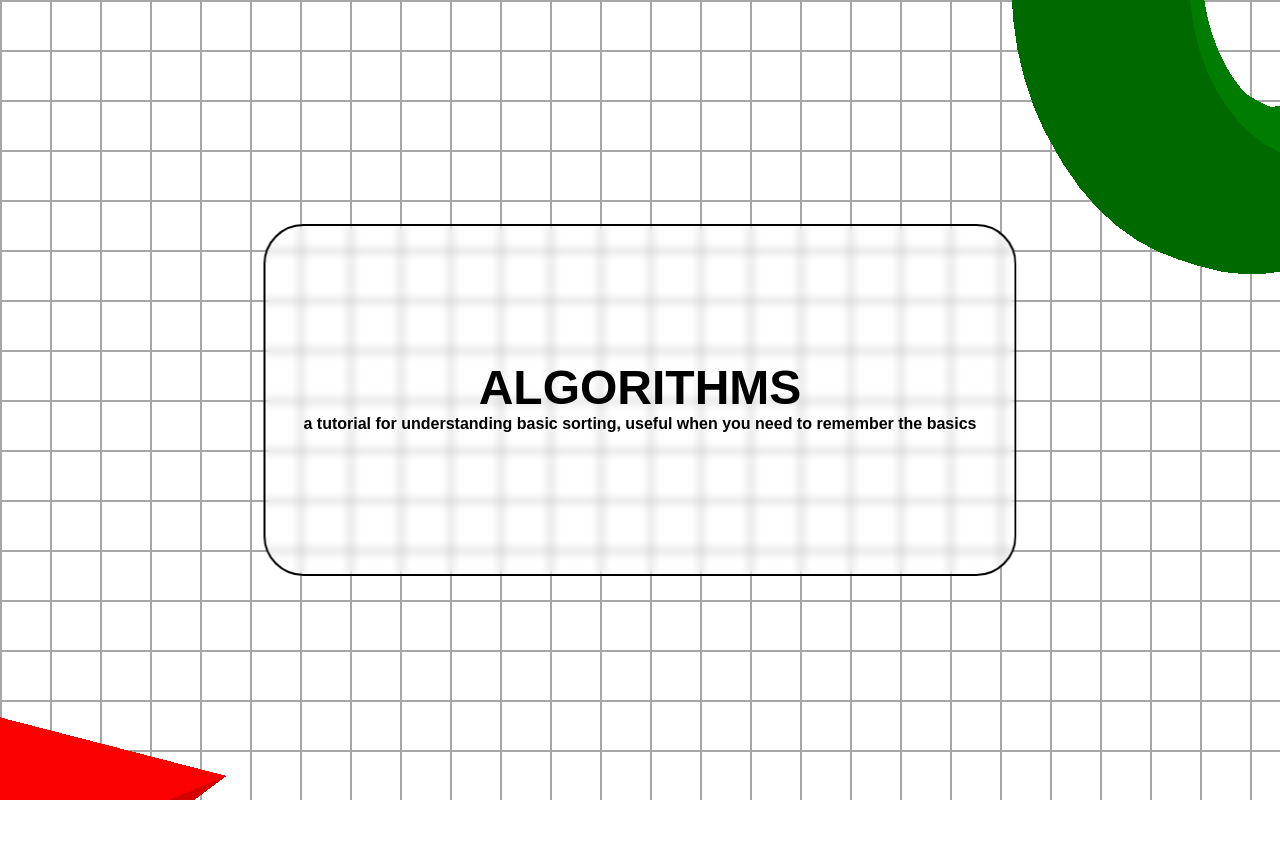
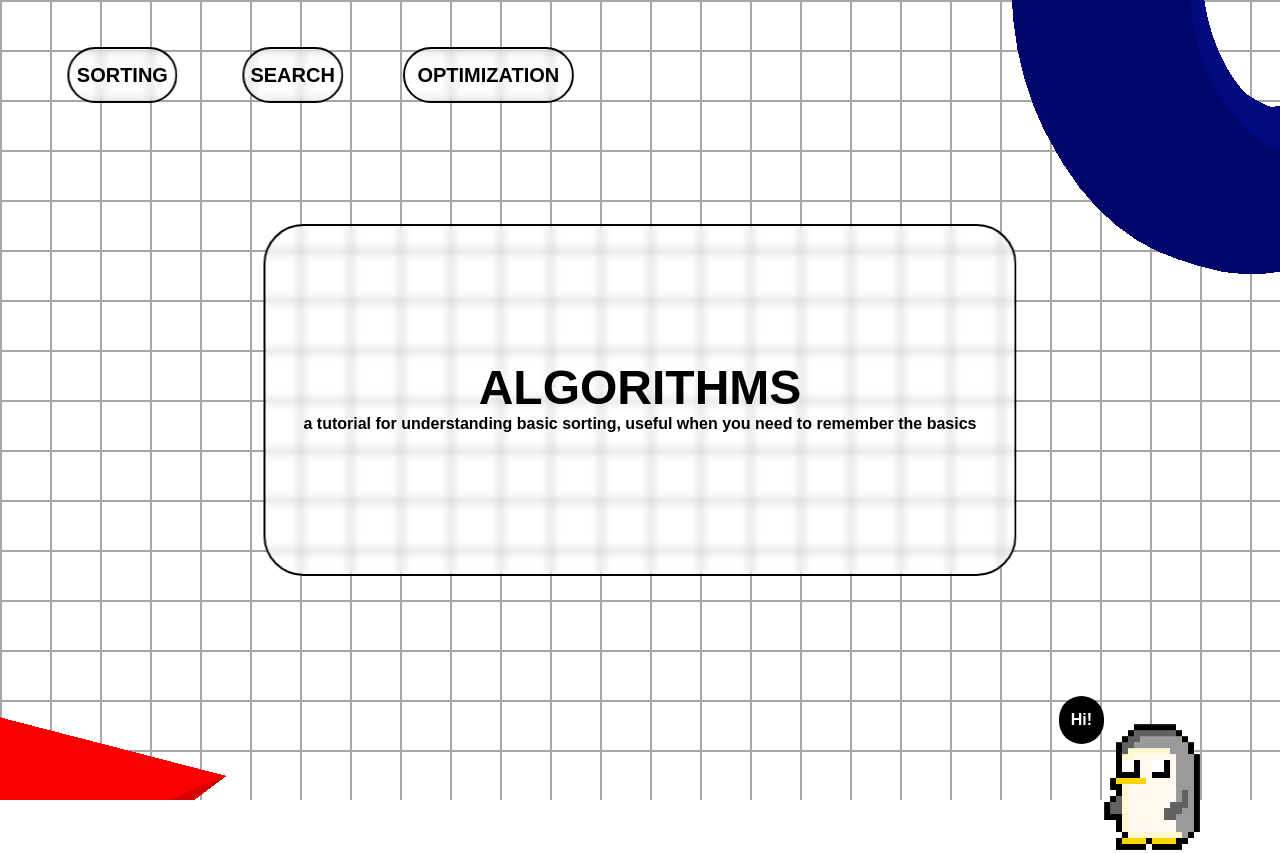
Before and after one commit to DKMFzF/visualization-of-algorithms, a website built with webpack: page src/index.html in a window 1280 px wide. Shown: the top 853 px of the page. Built offline with nearby package versions, Linux system fonts and the light colour scheme; a web font is replaced by a local one; what fullpage-js-geek would draw is missing.

Commit message:
feat(add all )

```diff
--- a/src/components/animation.js
+++ b/src/components/animation.js
@@ -1,31 +1,10 @@
-export const configAppElemHeroY = () => {
+export const configAppElemHeroDownY = (time) => {
   return {
-    duration: 1,
+    duration: time,
+    opacity: 1,
     y: 0,
   };
 };
-
-export const configAppElemX = (target) => {
-  return {
-    duration: 1,
-    x: 0
-  };
-}
-
-export const configAppElemXreverseLeft = (target) => {
-  return {
-    delay: 0.1,
-    duration: 1,
-    x: -100
-  };
-}
-
-export const configAppElemXreverseRigth = (target) => {
-  return {
-    duration: 1,
-    x: 100
-  };
-}
 
 export const configAppElemY = (target) => {
   return {
--- a/src/index.html
+++ b/src/index.html
@@ -13,26 +13,56 @@
       class="fixed z-0 w-screen h-screen opacity-35 bg-gradient-custom"
     ></div>
     <div class="relative z-30 h-screen font-syne font-extrabold">
-      <main id="fullpage" class="h-screen flex justify-center">
+      <div id="fullpage" class="h-screen flex justify-center">
         <div class="content">
+          <div id="penguin" class="absolute hidden-element-premove-y bottom-0 right-20 w-24">
+            <img
+              src="<%=require('./images/pin.png')%>"
+              class="w-full"
+              alt="interactive pin helper"
+            >
+          </div>
+          <div id="penguin-diolog" class="p-3 absolute right-44 bottom-14 text-white bg-black rounded-4xl">
+            Hi!
+          </div>
+          <header class="absolute top-38 left-15">
+            <div class="flex gap-30">
+              <a id="header-link-page-sorting" href="#" class="relative uppercase text-center text-xl hidden-element-premove-y opacity-0">
+                <div class="position-background-center min-w-120 min-h-14 bg-transparent backdrop-blur-sm rounded-4xl border-black border-solid border-2">
+                </div>
+                Sorting
+              </a>
+              <a id="header-link-page-search" href="#" class="relative uppercase text-center text-xl translate-y-full opacity-0">
+                <div class="position-background-center min-w-120 min-h-14 bg-transparent backdrop-blur-sm rounded-4xl border-black border-solid border-2">
+                </div>
+                Search
+              </a>
+              <a id="header-link-page-optimization" href="#" class="relative uppercase text-center text-xl translate-y-full opacity-0">
+                <div class="position-background-center min-w-120 min-h-14 bg-transparent backdrop-blur-sm rounded-4xl border-black border-solid border-2">
+                </div>
+                Optimization
+              </a>
+            </div>
+          </header>
+          <main>
             <section class="section">
               <div class="h-screen w-screen flex justify-center items-center">
                 <div class="relative">
                   <div
                     class="position-background-center min-w-full min-h-28 bg-transparent backdrop-blur-sm rounded-4xl border-black border-solid border-2"
                   ></div>
-                <div class="overflow-hidden">
+                  <div class="main-title-container">
                     <h1
                       id="main-title"
-                    class="hidden-element-premove-y uppercase text-center text-5xl"
+                      class="hidden-element-premove-y uppercase text-center text-5xl opacity-0"
                     >
                       Algorithms
                     </h1>
                   </div>
-                <div class="overflow-hidden">
+                  <div class="main-subtitle-container">
                     <p
                       id="main-subtitle"
-                    class="hidden-element-premove-y text-center lowercase px-10 max-w-800"
+                      class="hidden-element-premove-y text-center lowercase px-10 max-w-800 opacity-0"
                     >
                       A tutorial for understanding basic sorting, useful when you
                       need to remember the basics
@@ -48,8 +78,9 @@
                 Profile
               </div>
             </section>
+          </main>
         </div>
-      </main>
+      </div>
     </div>
   </body>
 </html>
--- a/src/scripts/index.js
+++ b/src/scripts/index.js
@@ -6,7 +6,6 @@ import {
   ConeGeometry,
   BufferGeometry,
   BufferAttribute,
-  PointsMaterial,
   DirectionalLight,
   PerspectiveCamera,
   WebGLRenderer,
@@ -18,30 +17,43 @@ import { ScrollTrigger } from "gsap/ScrollTrigger";
 import fullpage from "fullpage-js-geek";
 import { configFullPage } from "../components/scroll-page.js";
 import {
-  configAppElemHeroY,
-  configAppElemX,
-  configAppElemXreverseLeft,
-  configAppElemXreverseRigth
+  configAppElemHeroDownY,
 } from "../components/animation.js";
 import "../pages/index.css";
 
 gsap.registerPlugin(ScrollTrigger);
 
+// DOM-element
+const mainTitle = document.querySelector("#main-title");
+const mainSubtitle = document.querySelector("#main-subtitle");
+const headerLinkPageSorting = document.querySelector("#header-link-page-sorting");
+const headerLinkPageSearch = document.querySelector("#header-link-page-search");
+const headerLinkPageOptimization = document.querySelector("#header-link-page-optimization");
+
+// penguin
+const penguin = document.querySelector("#penguin");
+const penguinDialog = document.querySelector("#penguin-diolog");
+
+// value animation
+const animationTimeHeaderLink = 0.3;
+const animationTimeMainTitle = 0.5;
+
+// init timeline
+const tl = gsap.timeline({
+  delay: 0.2,
+  defaults: {
+    ease: "power1.out",
+  },
+});
+
 // init webgl
 const canvas = document.querySelector("canvas.webgl");
 const scene = new Scene();
 const objectsDistance = 4;
-const material1 = new MeshToonMaterial({
-  color: "#008000",
-  transparent: false,
-});
+const material1 = new MeshToonMaterial({ color: "#000980", transparent: false });
 const mesh1 = new Mesh(new TorusGeometry(1, 0.4, 16, 60), material1);
-const material2 = new MeshToonMaterial({
-  color: "#ff0000",
-  transparent: false,
-});
+const material2 = new MeshToonMaterial({ color: "#ff0000", transparent: false });
 const mesh2 = new Mesh(new ConeGeometry(1, 2, 32), material2);
-
 mesh1.castShadow = false;
 mesh1.receiveShadow = false;
 mesh2.castShadow = false;
@@ -50,9 +62,9 @@ mesh1.position.set(3, 2, 0);
 mesh2.position.set(-3, -2, 0);
 scene.add(mesh1, mesh2);
 const sectionMeshes = [mesh1, mesh2];
-
 const particlesCount = 200;
 const positions = new Float32Array(particlesCount * 3);
+
 for (let i = 0; i < particlesCount; i++) {
   positions[i * 3 + 0] = (Math.random() - 0.5) * 10;
   positions[i * 3 + 1] =
@@ -63,22 +75,10 @@ for (let i = 0; i < particlesCount; i++) {
 
 const particlesGeometry = new BufferGeometry();
 particlesGeometry.setAttribute("position", new BufferAttribute(positions, 3));
-
-const particlesMaterial = new PointsMaterial({
-  color: "#ffeded",
-  sizeAttenuation: true,
-  size: 0.03,
-});
-
 const directionalLight = new DirectionalLight("#ffffff", 3);
 directionalLight.position.set(1, 1, 0);
 scene.add(directionalLight);
-
-const sizes = {
-  width: window.innerWidth,
-  height: window.innerHeight,
-};
-
+const sizes = { width: window.innerWidth, height: window.innerHeight };
 const cameraGroup = new Group();
 scene.add(cameraGroup);
 const camera = new PerspectiveCamera(35, sizes.width / sizes.height, 0.1, 100);
@@ -94,13 +94,13 @@ window.addEventListener("resize", () => {
   renderer.setPixelRatio(Math.min(window.devicePixelRatio, 2));
 });
 
+// init renderer
 const renderer = new WebGLRenderer({
   canvas: canvas,
   alpha: true,
 });
 renderer.setSize(sizes.width, sizes.height);
 renderer.setPixelRatio(Math.min(window.devicePixelRatio, 2));
-
 renderer.shadowMap.enabled = false;
 
 let scrollY = window.scrollY;
@@ -120,6 +120,7 @@ window.addEventListener("scroll", () => {
   }
 });
 
+// init cursor
 const cursor = {};
 cursor.x = 0;
 cursor.y = 0;
@@ -128,14 +129,13 @@ window.addEventListener("mousemove", (e) => {
   cursor.y = e.clientY / sizes.height - 0.5;
 });
 
+// init clock
 const clock = new Clock();
 let previousTime = 0;
 const tick = () => {
   const elapsedTime = clock.getElapsedTime();
   const deltaTime = elapsedTime - previousTime;
   previousTime = elapsedTime;
-
-  // Animate camera
   camera.position.y = (-scrollY / sizes.height) * objectsDistance;
   const parallaxX = cursor.x * 0.5;
   const parallaxY = -cursor.y * 0.5;
@@ -150,24 +150,26 @@ const tick = () => {
   }
 
   renderer.render(scene, camera);
-
   window.requestAnimationFrame(tick);
 };
 
-// DOM-element
-const mainTitle = document.querySelector("#main-title");
-const mainSubtitle = document.querySelector("#main-subtitle");
-
-// init animation
-const tl = gsap.timeline({
-  delay: 0.2,
-  defaults: {
-    ease: "power1.out",
-  },
-});
-
-tl.to(mainTitle, configAppElemHeroY())
-  .to(mainSubtitle, configAppElemHeroY());
+// add in timeline
+tl.to(mainTitle, configAppElemHeroDownY(animationTimeMainTitle))
+  .to(mainSubtitle, configAppElemHeroDownY(animationTimeMainTitle), "-=0.2")
+  .to(headerLinkPageSorting, configAppElemHeroDownY(animationTimeHeaderLink))
+  .to(headerLinkPageSearch, configAppElemHeroDownY(animationTimeHeaderLink), "-=0.2")
+  .to(headerLinkPageOptimization, configAppElemHeroDownY(animationTimeHeaderLink), "-=0.2")
+  .to(penguin, {
+    delay: 1.5,
+    duration: 2,
+    y: 50
+  })
+  .from(penguinDialog, {
+    duration: 0.5,
+    opacity: 0,
+    y: 100,
+    bottom: 0
+  });
 
 tick();
 
--- a/tailwind.config.js
+++ b/tailwind.config.js
@@ -6,6 +6,13 @@ module.exports = {
         fontFamily: {
           'sans': ['"Syne"', 'sans-serif']
         },
+        gap: {
+          '30': '26%'
+        },
+        inset: {
+          '15': '6%',
+          '38': '3.8rem'
+        },
         width: {
           '60': '60%'
         },
@@ -13,7 +20,8 @@ module.exports = {
           '28': '22rem'
         },
         minWidth: {
-          '50': '50rem'
+          '50': '50rem',
+          '120': '120%'
         },
         maxWidth: {
           '800': '800px'
```
Also changed, not shown: src/images/pin.png (added). Lines whose indentation alone changed are shown as unchanged.
